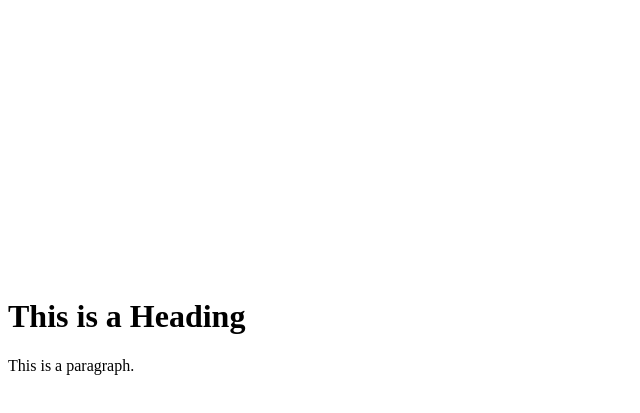
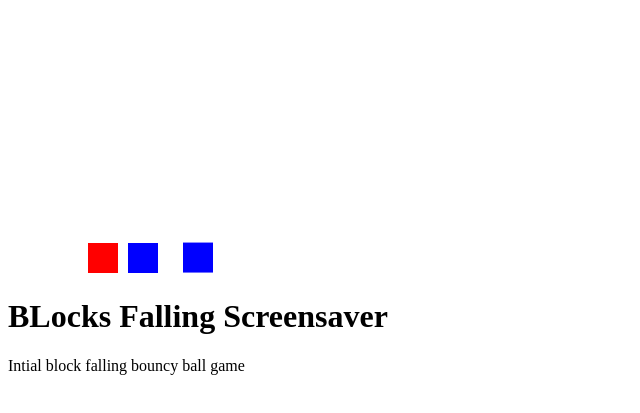
Before and after one commit to thj48/BumperBall, a plain HTML site: page index.html in a window 1280 px wide. Shown: the part 5-418 px from the top of the page, without its empty margins (0-640 px from the left). Drawn offline with Linux system fonts and the light colour scheme.

Commit message:
Initial falling block screensaver finished

```diff
--- a/index.html
+++ b/index.html
@@ -7,17 +7,20 @@
 
 <body onload="startGame()">
 
-	<h1>This is a Heading</h1>
-	<p>This is a paragraph.</p>
+	<h1>BLocks Falling Screensaver</h1>
+	<p>Intial block falling bouncy ball game</p>
 
 </body>
 
 
 <script>
-var gamePieces = [
-	new component(30, 30, "red", 80, 75),
-    new component(30, 30, "yellow", 120, 90)
-	];
+  //Componenet layout width, height, color, x, y, type
+var gp1 = new component(30, 30, "red", 80, 120);
+var gp2 = new component(30, 30, "blue", 120, 75);
+var gp3 = new component(30, 30, "blue",  175, 0);
+
+
+var gamePieces = [gp1,gp2];
 
 function startGame(){
     myGameArea.start();
@@ -28,11 +31,18 @@ function updateGameArea() {
     this.updatePieces();
 }
 
-function updatePieces(value) {
-	for(var curr in gamePieces){
-		curr.newPos();
-		curr.update();
-	}
+function updatePieces() {
+  gp1.newPos();
+  gp2.newPos();
+  gp3.newPos();
+  gp1.update();
+  gp2.update();
+  gp3.update();
+
+	//for(var curr in gamePieces){
+	//	curr.newPos();
+	//	curr.update();
+	//}
 }
 
 
```
Also changed, not shown: 1 other file.
